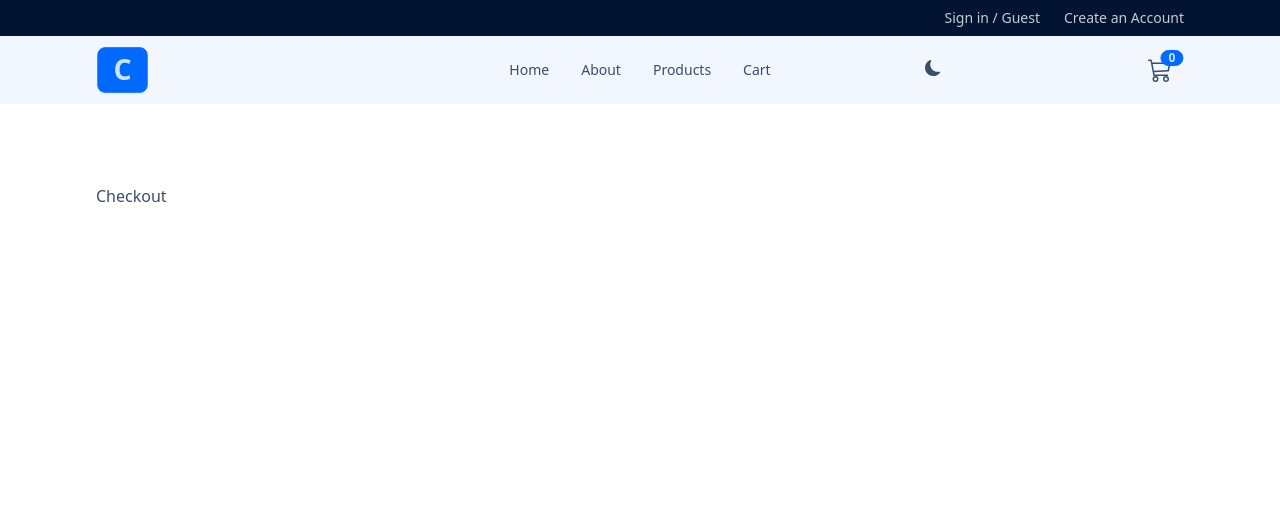
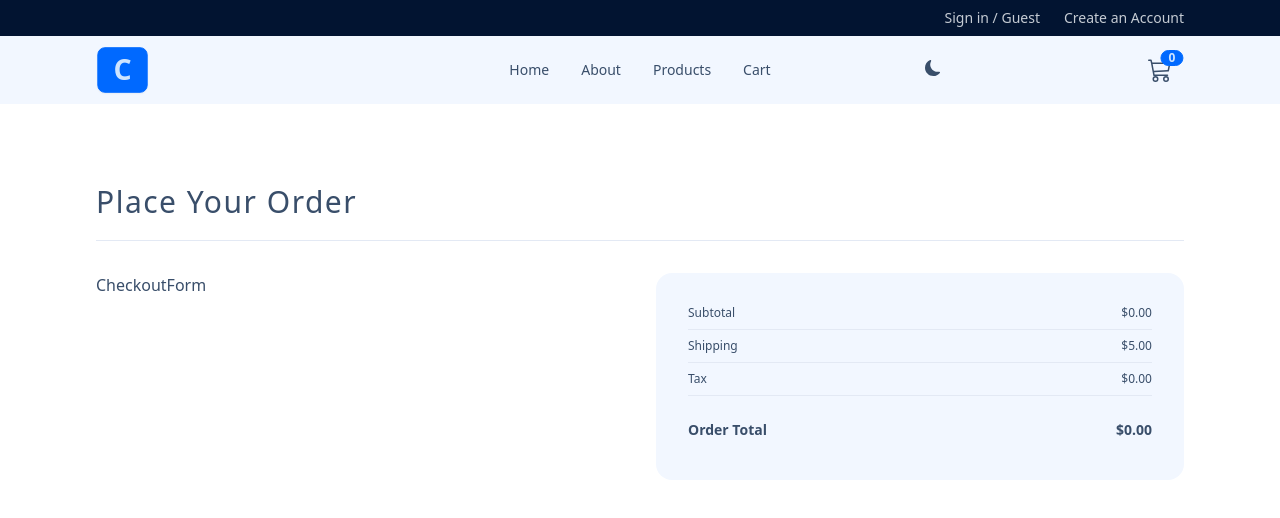
Before and after one commit to filipkotev/comfy-store, a React (Vite) app: page /checkout in a window 1280 px wide. Shown: the top 518 px of the page. Built offline with nearby package versions, Linux system fonts and the light colour scheme.

Commit message:
Checkout page setup

```diff
--- /dev/null
+++ b/src/components/CheckoutForm.jsx
@@ -0,0 +1,9 @@
+import React from 'react'
+
+const CheckoutForm = () => {
+  return (
+    <div>CheckoutForm</div>
+  )
+}
+
+export default CheckoutForm
--- a/src/components/index.js
+++ b/src/components/index.js
@@ -21,3 +21,4 @@ export { default as CartItem } from './CartItem';
 export { default as CartItemsList } from './CartItemsList';
 export { default as CartTotals } from './CartTotals';
 export { default as Cart } from './Cart';
+export { default as CheckoutForm } from './CheckoutForm';
--- a/src/pages/Checkout.jsx
+++ b/src/pages/Checkout.jsx
@@ -1,9 +1,20 @@
-import React from 'react'
+import { useSelector } from 'react-redux';
+import { CheckoutForm, SectionTitle, CartTotals } from '../components';
 
 const Checkout = () => {
+  const cartTotal = useSelector((state) => state.cartSlice.cartTotal);
+
+  if (cartTotal.length === 0) {
+    return <SectionTitle text='Your cart is empty' />;
+  }
   return (
-    <div>Checkout</div>
-  )
-}
-
-export default Checkout
+    <>
+      <SectionTitle text='Place your order' />
+      <div className='mt-8 grid gap-8  md:grid-cols-2 items-start'>
+        <CheckoutForm />
+        <CartTotals />
+      </div>
+    </>
+  );
+};
+export default Checkout;
```
